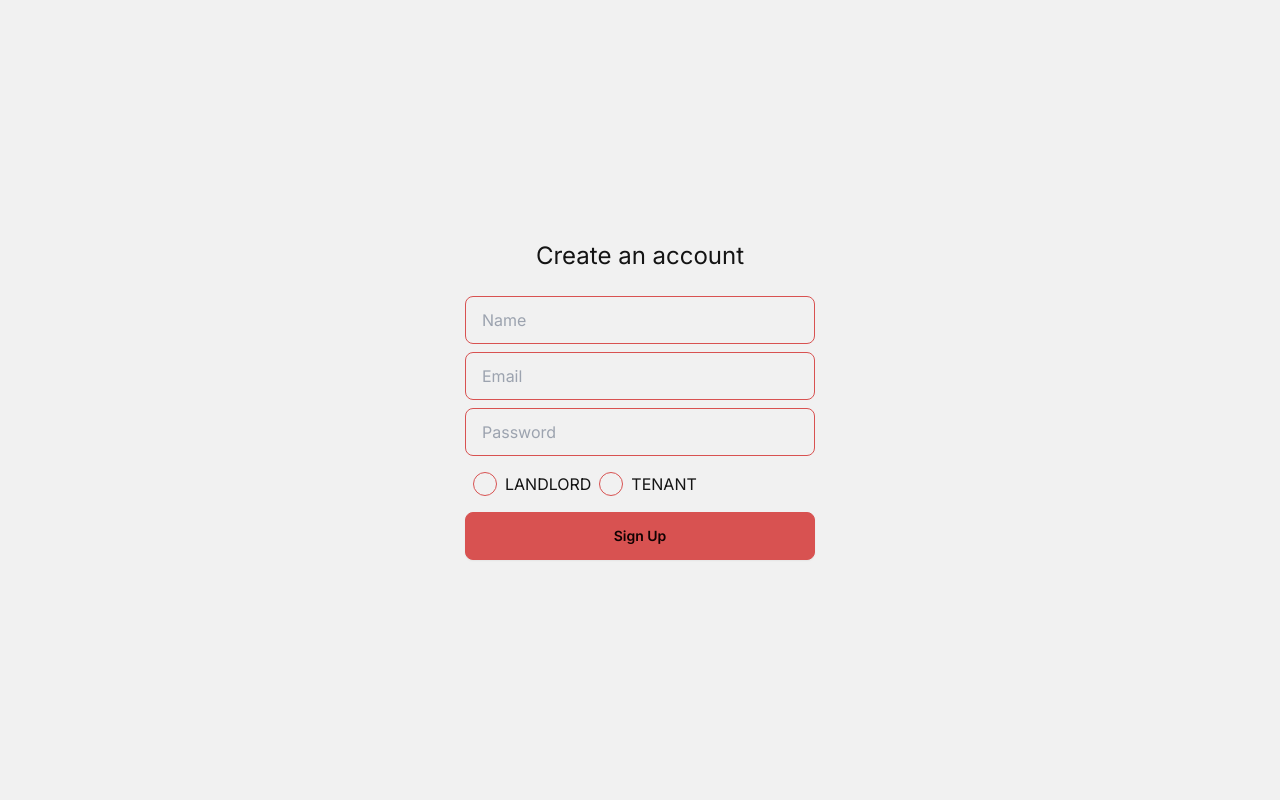
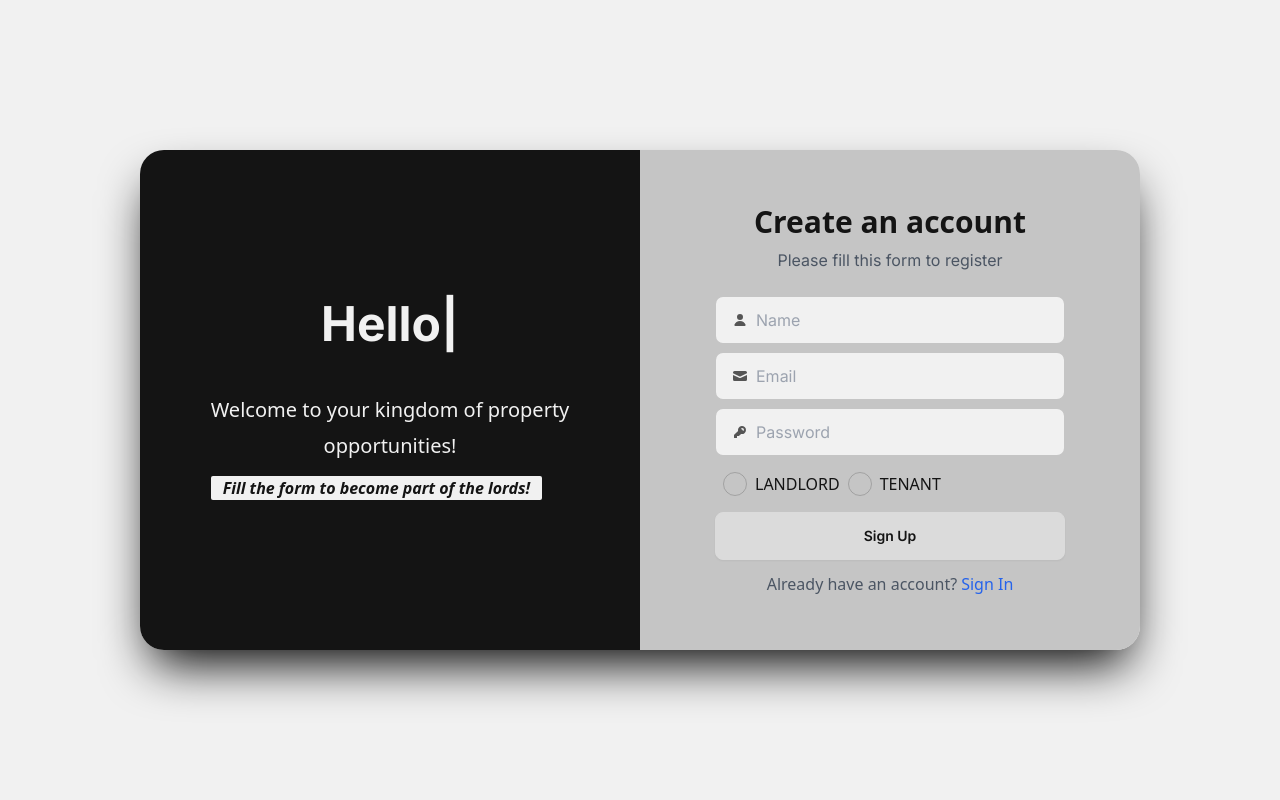
Before and after one commit to lidyadk/landlord-devdynamos, a Next.js app: page /register in a window 1280 px wide. Shown: the top 800 px of the page. Built offline with nearby package versions, Linux system fonts and the light colour scheme.

Commit message:
style : improve UI register + add toaster

```diff
--- a/package.json
+++ b/package.json
@@ -14,7 +14,9 @@
     "bcrypt": "^5.1.1",
     "next": "14.2.3",
     "react": "^18",
-    "react-dom": "^18"
+    "react-dom": "^18",
+    "react-hot-toast": "^2.4.1",
+    "typed.js": "^2.1.0"
   },
   "devDependencies": {
     "daisyui": "^4.11.1",
--- a/src/app/(auth)/layout.js
+++ b/src/app/(auth)/layout.js
@@ -1,7 +1,16 @@
+import { LoginHero } from "@/components/auth/LoginHero";
+
 export default function Layout({ children }) {
   return (
     <main className="h-screen flex justify-center items-center">
-      <div className="w-[350px]">{children}</div>
+      <div className="grid grid-cols-2 h-[500px] rounded-3xl shadow-2xl shadow-black">
+        <div className="w-[500px] h-auto bg-base-content rounded-l-3xl ">
+          <LoginHero />
+        </div>
+        <div className="w-[500px] bg-base-300 flex justify-center items-center rounded-r-3xl">
+          <div className="w-[350px]">{children}</div>
+        </div>
+      </div>
     </main>
   );
 }
--- a/src/app/layout.js
+++ b/src/app/layout.js
@@ -1,5 +1,6 @@
 import { Inter } from "next/font/google";
 import "@/styles/globals.css";
+import { Provider } from "@/components/provider/Provider";
 
 const inter = Inter({ subsets: ["latin"] });
 
@@ -11,7 +12,10 @@ export const metadata = {
 export default function RootLayout({ children }) {
   return (
     <html lang="en">
-      <body className={inter.className}>{children}</body>
+      <body className={inter.className}>
+        <main>{children}</main>
+        <Provider>{children}</Provider>
+      </body>
     </html>
   );
 }
--- /dev/null
+++ b/src/components/auth/LoginHero.jsx
@@ -0,0 +1,43 @@
+"use client";
+
+import React from "react";
+import Typed from "typed.js";
+
+export const LoginHero = () => {
+  const el = React.useRef(null);
+
+  React.useEffect(() => {
+    const typed = new Typed(el.current, {
+      strings: ["Hello Lord!"],
+      typeSpeed: 50,
+      backDelay: 2000,
+      backSpeed: 50,
+      loop: true,
+      loopCount: 5,
+    });
+
+    return () => {
+      // Destroy Typed instance during cleanup to stop animation
+      typed.destroy();
+    };
+  }, []);
+
+  return (
+    <main className="w-full h-full flex justify-center items-center">
+      <div className="text-base-100 space-y-2">
+        <h1 className="text-5xl font-bold flex justify-center pb-10">
+          <span ref={el}>Hello Lord</span>
+        </h1>
+        <p className="text-xl flex justify-center font-sans">
+          Welcome to your kingdom of property
+        </p>
+        <p className="text-xl flex justify-center font-sans pb-2">
+          opportunities!
+        </p>
+        <p className="font-sans italic flex justify-center text-base-content bg-base-100 w-fit px-3 font-semibold hover:text-base-100 hover:bg-base-content rounded-sm">
+          Fill the form to become part of the lords!
+        </p>
+      </div>
+    </main>
+  );
+};
--- a/src/components/auth/register.jsx
+++ b/src/components/auth/register.jsx
@@ -1,8 +1,12 @@
 "use client";
 
 import { useRef, useState } from "react";
+import toast from "react-hot-toast";
+import Link from "next/link";
+import { useRouter } from "next/navigation";
 
 export const Register = () => {
+  const router = useRouter();
   const formRef = useRef();
   const [email, setEmail] = useState("");
   const [username, setUsername] = useState("");
@@ -29,66 +33,121 @@ export const Register = () => {
     console.log({ username, email, password, role });
 
     const data = await response.json();
+
+    if (response.status === 201) {
+      toast.success("User registered success");
+      setEmail("");
+      setUsername("");
+      setPassword("");
+      router.push("/login");
+    } else {
       setMessage(data.message);
-    formRef.current.reset();
+      toast.error("All field must be filled");
+    }
   };
 
   return (
     <div className="space-y-6">
-      <section className="flex justify-center items-center w-full">
-        <h1 className="text-2xl">Create an account</h1>
+      <section className="items-center w-full">
+        <h1 className="text-3xl flex justify-center font-bold font-sans ">
+          Create an account
+        </h1>
+        <p className="flex justify-center text-gray-600 pt-2">
+          Please fill this form to register
+        </p>
       </section>
       <form ref={formRef} onSubmit={handleSubmit} className="space-y-2">
+        <label className="input input-bordered flex items-center gap-2 w-full">
+          <svg
+            xmlns="http://www.w3.org/2000/svg"
+            viewBox="0 0 16 16"
+            fill="currentColor"
+            className="w-4 h-4 opacity-70"
+          >
+            <path d="M8 8a3 3 0 1 0 0-6 3 3 0 0 0 0 6ZM12.735 14c.618 0 1.093-.561.872-1.139a6.002 6.002 0 0 0-11.215 0c-.22.578.254 1.139.872 1.139h9.47Z" />
+          </svg>
           <input
             type="text"
+            className="grow"
+            placeholder="Name"
             value={username}
-          placeholder="Name"
             onChange={(e) => setUsername(e.target.value)}
-          className="input input-bordered input-secondary w-full"
           />
+        </label>
+        <label className="input input-bordered flex items-center gap-2 w-full">
+          <svg
+            xmlns="http://www.w3.org/2000/svg"
+            viewBox="0 0 16 16"
+            fill="currentColor"
+            className="w-4 h-4 opacity-70"
+          >
+            <path d="M2.5 3A1.5 1.5 0 0 0 1 4.5v.793c.026.009.051.02.076.032L7.674 8.51c.206.1.446.1.652 0l6.598-3.185A.755.755 0 0 1 15 5.293V4.5A1.5 1.5 0 0 0 13.5 3h-11Z" />
+            <path d="M15 6.954 8.978 9.86a2.25 2.25 0 0 1-1.956 0L1 6.954V11.5A1.5 1.5 0 0 0 2.5 13h11a1.5 1.5 0 0 0 1.5-1.5V6.954Z" />
+          </svg>
           <input
-          type="email"
+            type="text"
+            className="grow"
+            placeholder="Email"
             value={email}
-          placeholder="Email"
             onChange={(e) => setEmail(e.target.value)}
-          className="input input-bordered input-secondary w-full"
           />
+        </label>
+        <label className="input input-bordered flex items-center gap-2 w-full">
+          <svg
+            xmlns="http://www.w3.org/2000/svg"
+            viewBox="0 0 16 16"
+            fill="currentColor"
+            className="w-4 h-4 opacity-70"
+          >
+            <path
+              fillRule="evenodd"
+              d="M14 6a4 4 0 0 1-4.899 3.899l-1.955 1.955a.5.5 0 0 1-.353.146H5v1.5a.5.5 0 0 1-.5.5h-2a.5.5 0 0 1-.5-.5v-2.293a.5.5 0 0 1 .146-.353l3.955-3.955A4 4 0 1 1 14 6Zm-4-2a.75.75 0 0 0 0 1.5.5.5 0 0 1 .5.5.75.75 0 0 0 1.5 0 2 2 0 0 0-2-2Z"
+              clipRule="evenodd"
+            />
+          </svg>
           <input
             type="password"
+            className="grow"
             value={password}
             placeholder="Password"
             onChange={(e) => setPassword(e.target.value)}
-          className="input input-bordered input-secondary w-full"
           />
+        </label>
         <div className="flex py-2">
           <label className="flex">
             <input
               type="radio"
               value="LANDLORD"
-              name="radio-5"
-              className="radio radio-secondary mx-2"
+              name="radio-1"
+              className="radio mx-2"
               checked={role === "LANDLORD"}
               onChange={handleRoleChange}
             />
-            <p>LANDLORD</p>
+            <p className="font-sans">LANDLORD</p>
           </label>
           <label className="flex">
             <input
               type="radio"
               value="TENANT"
-              name="radio-5"
-              className="radio radio-secondary mx-2"
+              name="radio-1"
+              className="radio mx-2"
               checked={role === "TENANT"}
               onChange={handleRoleChange}
             />
-            <p>TENANT</p>
+            <p className="font-sans">TENANT</p>
           </label>
         </div>
-        <button type="submit" className="btn btn-secondary w-full my-3">
+        <button type="submit" className="btn w-full my-3">
           Sign Up
         </button>
+        <p className="flex justify-center pt-1 font-sans text-gray-600">
+          Already have an account?
+          <Link href="/login" className="pl-1 text-blue-600">
+            Sign In
+          </Link>
+        </p>
       </form>
-      {message !== "" ? (
+      {/* {message !== "" ? (
         <div role="alert" className="alert alert-warning">
           <svg
             xmlns="http://www.w3.org/2000/svg"
@@ -100,12 +159,12 @@ export const Register = () => {
               strokeLinecap="round"
               strokeLinejoin="round"
               strokeWidth="2"
-              d="M13 16h-1v-4h-1m1-4h.01M21 12a9 9 0 11-18 0 9 9 0 0118 0z"
+              d="M12 9v2m0 4h.01m-6.938 4h13.856c1.54 0 2.502-1.667 1.732-3L13.732 4c-.77-1.333-2.694-1.333-3.464 0L3.34 16c-.77 1.333.192 3 1.732 3z"
             ></path>
           </svg>
           <span>{message}</span>
         </div>
-      ) : null}
+      ) : null} */}
     </div>
   );
 };
--- /dev/null
+++ b/src/components/provider/Provider.jsx
@@ -0,0 +1,12 @@
+"use client";
+
+import { Toaster } from "react-hot-toast";
+
+export const Provider = ({ children }) => {
+  return (
+    <div>
+      <div>{children}</div>
+      <Toaster position="top-right" />
+    </div>
+  );
+};
```
Also changed, not shown: 1 other file (tests, documents, lock files or other folders). Lines whose indentation alone changed are shown as unchanged.
